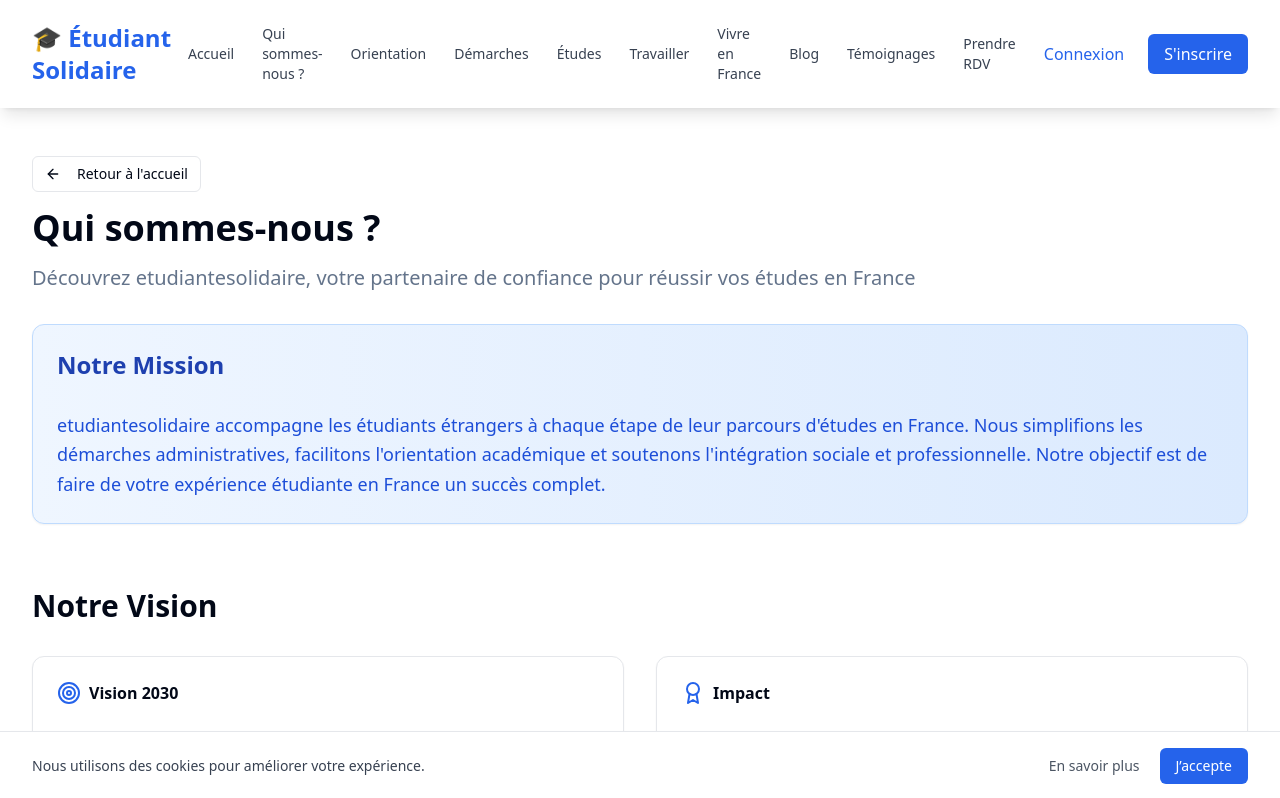
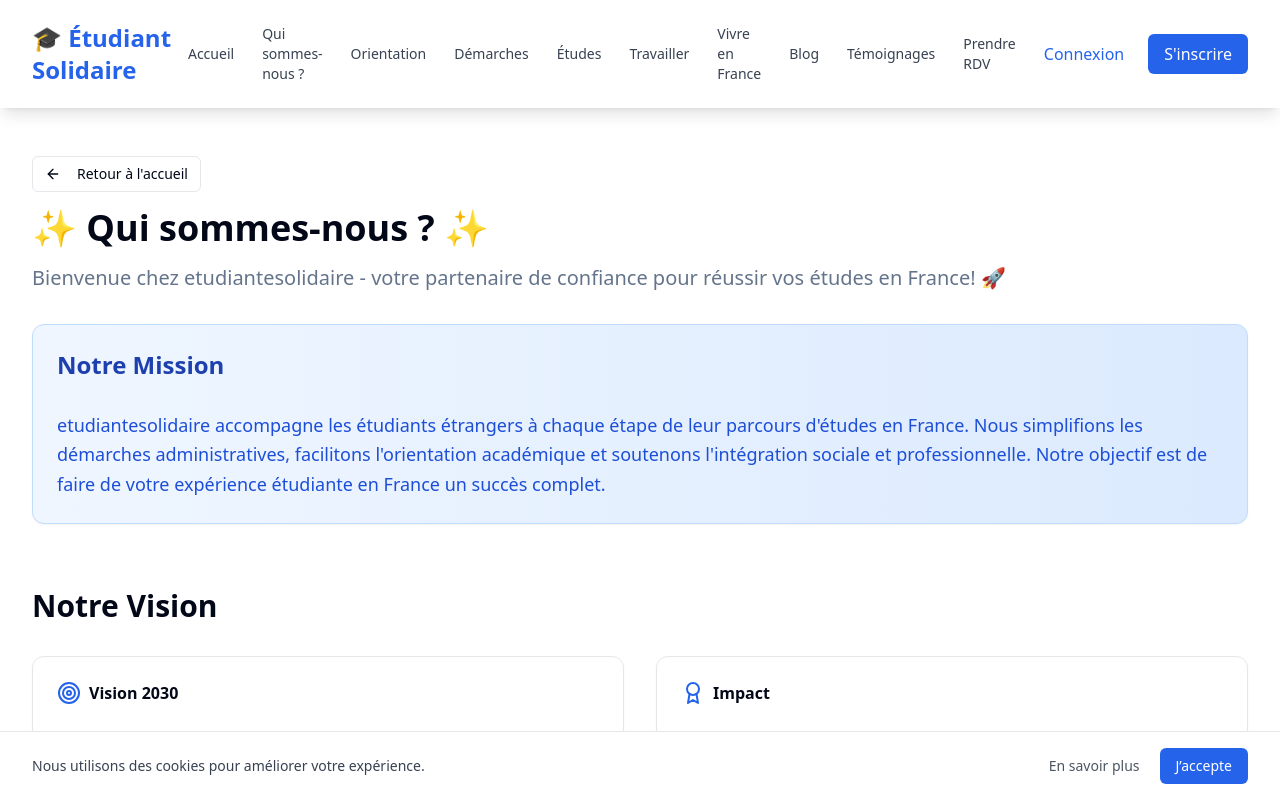
Before and after one commit to Mamadou98606/etudiantesolidaire-frontend, a React (Vite) app: page /qui-sommes-nous in a window 1280 px wide. Shown: the top 798 px of the page. Built offline with nearby package versions, Linux system fonts and the light colour scheme; no server answers.

Commit message:
Test CI/CD: Modif titre QuiSommesNous avec emojis

```diff
--- a/src/components/QuiSommesNous.jsx
+++ b/src/components/QuiSommesNous.jsx
@@ -86,9 +86,9 @@ function QuiSommesNous() {
             <ArrowLeft className="h-4 w-4 mr-2" />
             Retour à l'accueil
           </Button>
-          <h1 className="text-4xl font-bold text-foreground mb-4">Qui sommes-nous ?</h1>
+          <h1 className="text-4xl font-bold text-foreground mb-4">✨ Qui sommes-nous ? ✨</h1>
           <p className="text-xl text-muted-foreground">
-            Découvrez etudiantesolidaire, votre partenaire de confiance pour réussir vos études en France
+            Bienvenue chez etudiantesolidaire - votre partenaire de confiance pour réussir vos études en France! 🚀
           </p>
         </div>
 
```
